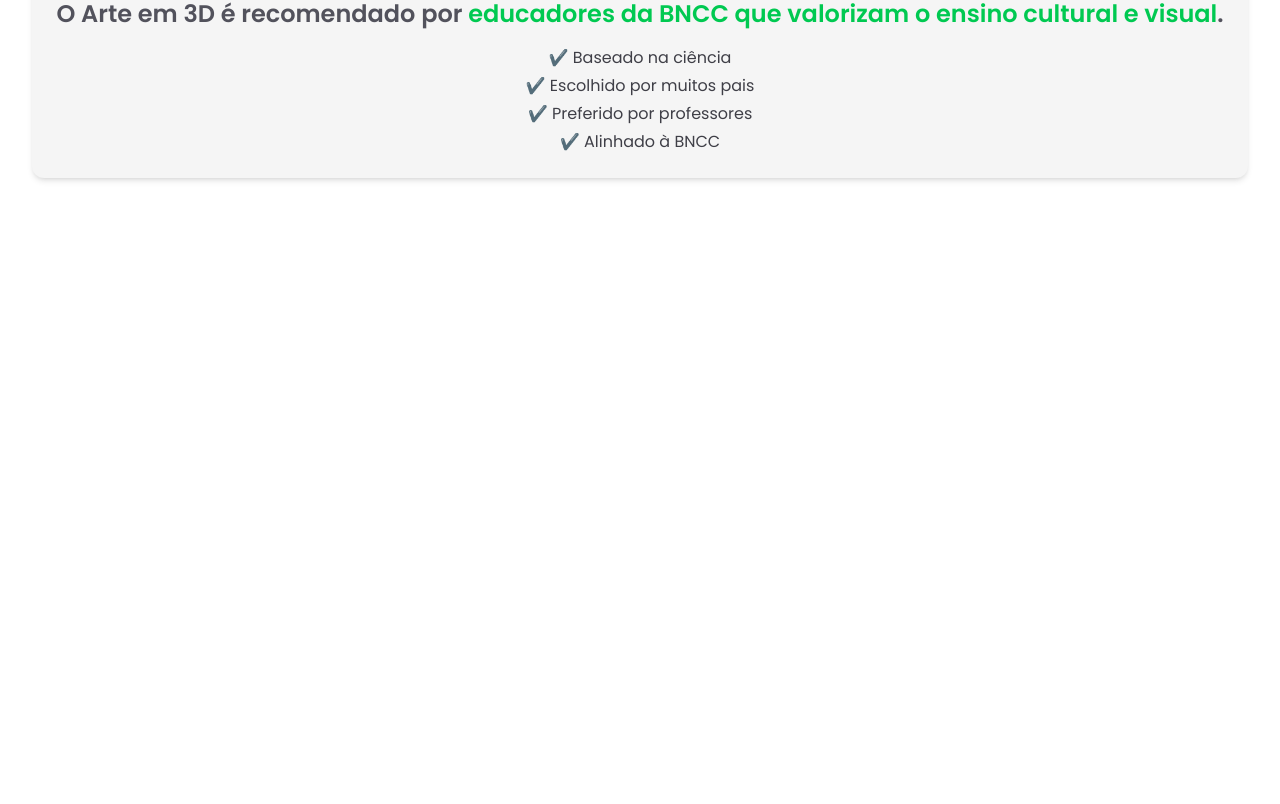
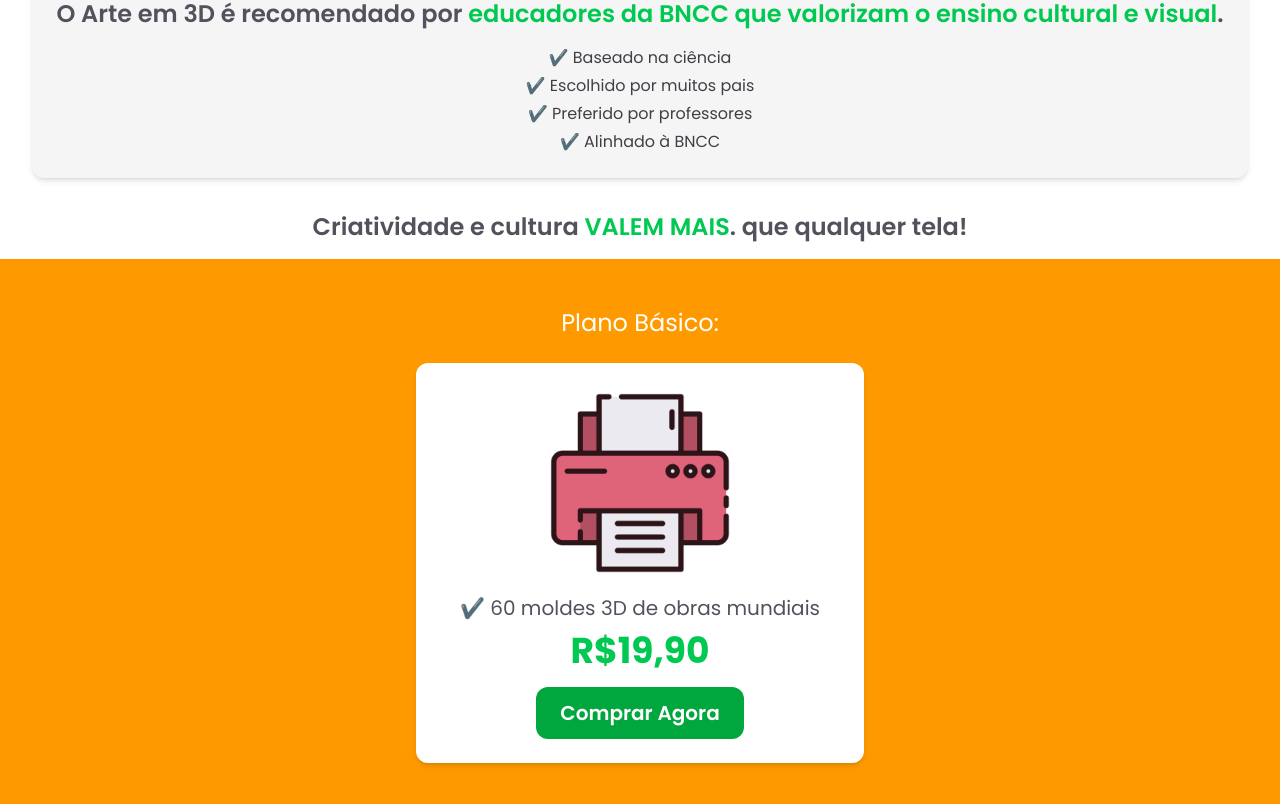
Before and after one commit to Jhoelber/pdfs, a React (Vite) app: page / in a window 1280 px wide. Shown: the part 7644-8448 px from the top of the page. Before the commit the page ends 7854 px from the top, so only its background shows below. Built offline with nearby package versions, Linux system fonts and the light colour scheme.

Commit message:
pagina nova

```diff
--- a/src/components/PrimeiraSection.tsx
+++ b/src/components/PrimeiraSection.tsx
@@ -355,6 +355,49 @@
         </div>
       </section>
 
+      <h1 className="mb-4 text-zinc-600 text-lg sm:text-xl md:text-2xl font-semibold leading-snug text-center">
+        Criatividade e cultura <span className="text-green-500">
+          VALEM MAIS
+        </span>.
+        que qualquer tela!
+      </h1>
+
+
+
+
+
+
+      <section className="mx-auto px-4 sm:px-6 lg:px-8 py-12 bg-amber-500">
+        <h1 className="text-white text-center text-2xl mb-6">Plano Básico:</h1>
+
+        <div className="mx-auto max-w-md flex flex-col items-center p-6 bg-white rounded-xl text-center shadow-md">
+          <img
+            className="w-32 sm:w-40 md:w-48 mb-4"
+            src="./impressora.png"
+            alt="Impressora 3D"
+          />
+
+          <h1 className="mb-2 text-zinc-600 text-lg sm:text-xl md:text-xl leading-snug">
+            ✔️ 60 moldes 3D de obras mundiais
+          </h1>
+
+          <h2 className="text-green-500 mb-4 text-4xl font-bold ">R$19,90</h2>
+
+          <a
+            href="https://www.youtube.com/watch?v=co-4gkvjNvw"
+            className="text-white inline-flex items-center justify-center rounded-xl px-6 py-3 text-lg sm:text-xl font-semibold bg-green-600 hover:bg-green-700 w-full sm:w-auto"
+          >
+            Comprar Agora
+          </a>
+        </div>
+      </section>
+
+
+
+
+
+
+
 
 
     </div>
```
